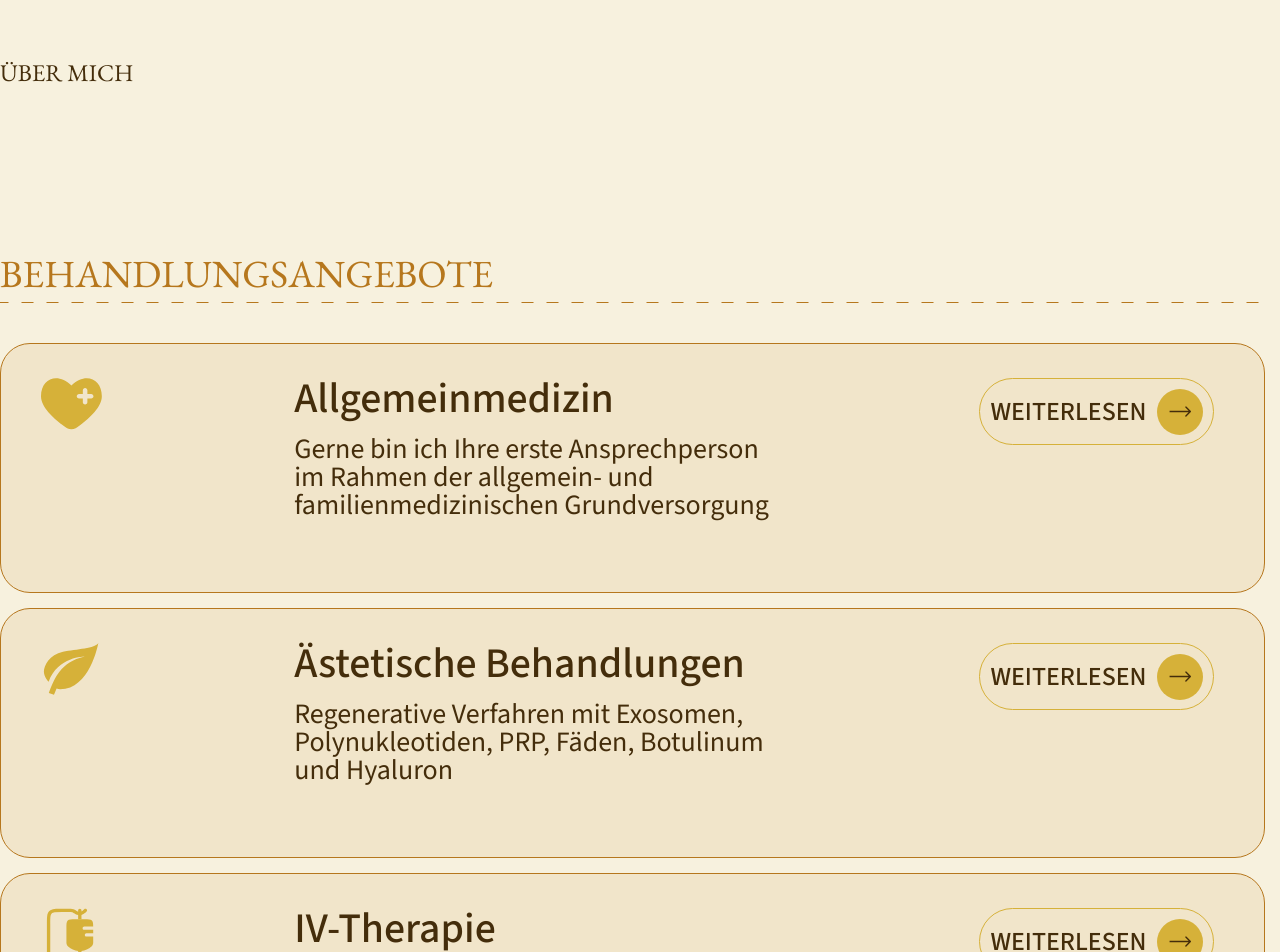
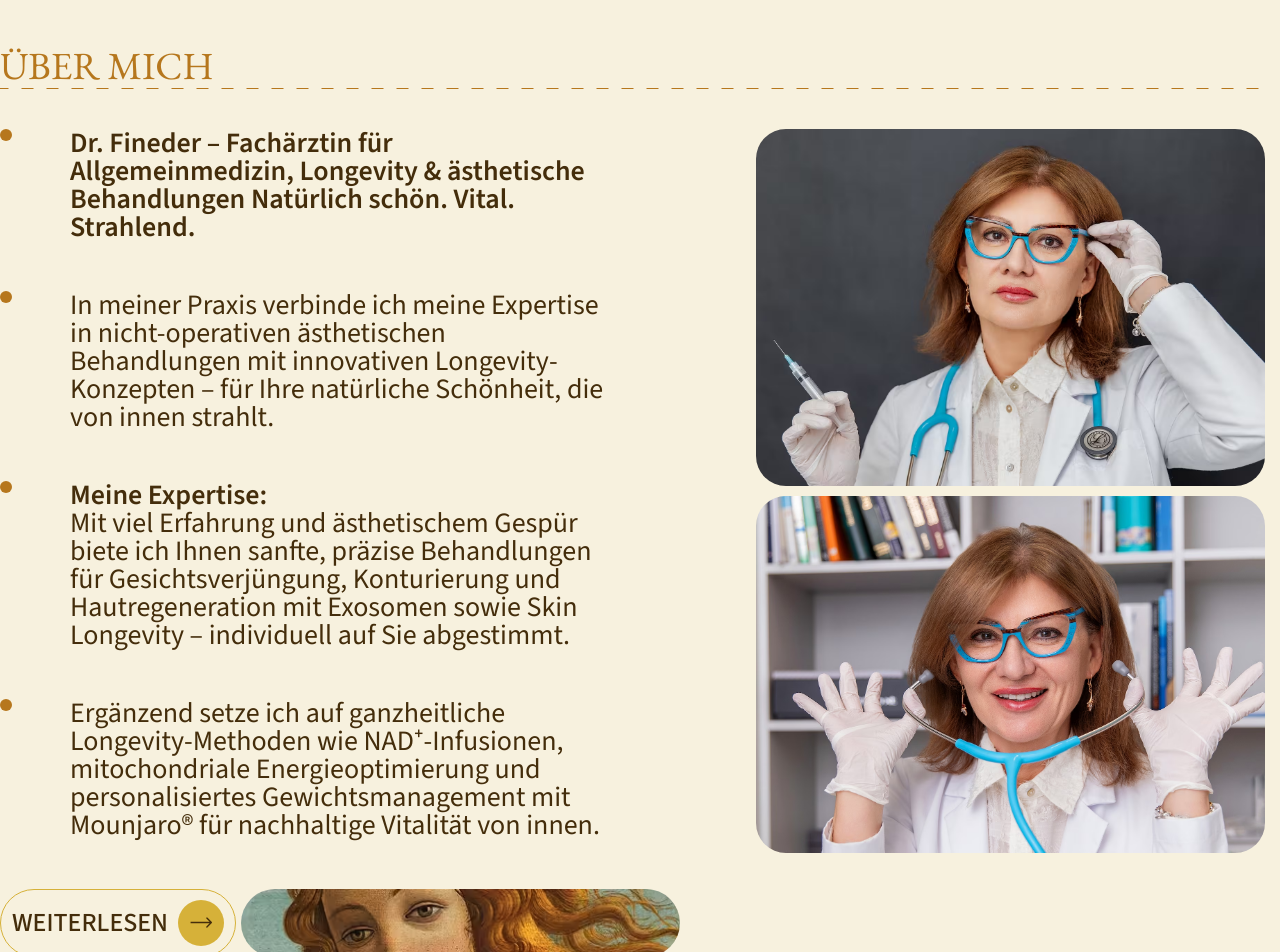
Before and after one commit to Ronddaa/finder, a React (Vite) app: page / in a window 1280 px wide. Shown: the part 1240-2192 px from the top of the page. Built offline with nearby package versions, Linux system fonts and the light colour scheme.

Commit message:
finish about / mainPage

```diff
--- a/src/App.jsx
+++ b/src/App.jsx
@@ -3,6 +3,7 @@ import Header from "./components/Header/Header";
 import MainPage from "./pages/MainPage";
 import Footer from "./components/Footer/Footer";
 import useIsDesktop from "./hooks/useIsDesktop";
+import ProposForMedicalPage from "./pages/PropsForMediaclPage";
 
 export default function App() {
 const isDesktop = useIsDesktop(1024)
@@ -10,10 +11,10 @@ const isDesktop = useIsDesktop(1024)
   return (
     <>
       <Header />
-      <main style={{ marginTop:  marginTopForMain}}>
+      <main style={{ marginTop: marginTopForMain }}>
         <Routes>
           <Route path="/" element={<MainPage />} />
-
+          <Route path="/behandlungsangebote" element={<ProposForMedicalPage />} />
         </Routes>
       </main>
       <Footer />
--- a/src/components/About/About.jsx
+++ b/src/components/About/About.jsx
@@ -1,14 +1,84 @@
 import styles from './About.module.css'
+import useIsDesktop from '../../hooks/useIsDesktop';
+import BtnWithImage from '../Buttons/WithImage/BtnWithImage';
+import meAboutIMGOne from './aboutImgOne.avif'
+import meAboutIMGTwo from './aboutImgTwo.avif'
 
 export default function About() {
+  const isDesktop = useIsDesktop(1024);
+
     return (
       <section className={styles.ablotSection}>
-        <div className="container">
+        <div className={`container ${styles.aboutContent}`}>
           <h2 className={styles.title}>Über mich</h2>
-                <article className={styles.wrapperContent}>
-                    <ul className={styles.wrapperInfoList}>
-
-                    </ul>
+          <article className={styles.wrapperContent}>
+            <ul className={styles.wrapperInfoList}>
+              <li className={styles.listText}>
+                <p className={styles.text}>
+                  <span>
+                    Dr. Fineder – Fachärztin für Allgemeinmedizin, Longevity &
+                    ästhetische Behandlungen Natürlich schön. Vital. Strahlend.
+                  </span>
+                </p>
+              </li>
+              <li className={styles.listText}>
+                <p className={styles.text}>
+                  In meiner Praxis verbinde ich meine Expertise in
+                  nicht-operativen ästhetischen Behandlungen mit innovativen
+                  Longevity-Konzepten – für Ihre natürliche Schönheit, die von
+                  innen strahlt.
+                </p>
+              </li>
+              {!isDesktop && (
+                <li className={styles.listText}>
+                  <img
+                    className={styles.meAboutIMG}
+                    src={meAboutIMGOne}
+                    alt="I am is Doctor"
+                    width={509}
+                    height={357}
+                  />
+                </li>
+              )}
+              <li className={styles.listText}>
+                <p className={styles.text}>
+                  <span>Meine Expertise:</span> <br /> Mit viel Erfahrung und
+                  ästhetischem Gespür biete ich Ihnen sanfte, präzise
+                  Behandlungen für Gesichtsverjüngung, Konturierung und
+                  Hautregeneration mit Exosomen sowie Skin Longevity –
+                  individuell auf Sie abgestimmt.
+                </p>
+              </li>
+              <li className={styles.listText}>
+                <p className={styles.text}>
+                  Ergänzend setze ich auf ganzheitliche Longevity-Methoden wie
+                  NAD⁺-Infusionen, mitochondriale Energieoptimierung und
+                  personalisiertes Gewichtsmanagement mit Mounjaro® für
+                  nachhaltige Vitalität von innen.
+                </p>
+              </li>
+              <li className={styles.listText}>
+                <BtnWithImage linkTo="/about" />
+              </li>
+            </ul>
+            {isDesktop && (
+              <div className={styles.wrapperImagesMe}>
+                <img
+                  className={styles.meAboutIMG}
+                  src={meAboutIMGOne}
+                  alt="I am is Doctor"
+                  width={509}
+                  height={357}
+                />
+                <img
+                  className={styles.meAboutIMG}
+                  src={meAboutIMGTwo}
+                  alt="I am is Doctor"
+                  width={509}
+                  height={357}
+                />
+              </div>
+            )}
           </article>
         </div>
       </section>
--- a/src/components/About/About.module.css
+++ b/src/components/About/About.module.css
@@ -0,0 +1,91 @@
+.title {
+  font-size: 7vw;
+  color: #b6771d;
+  text-transform: uppercase;
+  margin-bottom: 40px;
+  position: relative;
+  padding-bottom: 5px;
+}
+.title::after {
+  position: absolute;
+  content: "";
+  bottom: 0;
+  left: -40px;
+  height: 1px;
+  width: 130%;
+  background-image: linear-gradient(
+    to right,
+    #b6771d 50%,
+    rgba(255, 255, 255, 0) 0%
+  );
+  background-position: bottom;
+  background-size: 25px 1px;
+  background-repeat: repeat-x;
+}
+.wrapperContent{
+    display: flex;
+    flex-direction: column;
+    gap: 30px;
+}
+.wrapperInfoList{
+    display: flex;
+    flex-direction: column;
+    gap: 20px;
+}
+.text{
+    font-size: 16px;
+    line-height: 1;
+}
+.text span{
+    font-weight: 600;
+}
+.meAboutIMG{
+    border-radius: 30px;
+}
+
+@media(min-width:768px){
+    .wrapperContent{
+        flex-direction: row;
+        gap: 150px;
+    }
+    .title{
+        font-size: 3vw;
+    }
+    .title::after{
+        left: -40%;
+        width: 200%;
+    }
+    .wrapperInfoList{
+        gap: 50px;
+    }
+    .listText{
+        position: relative;
+    }
+    .listText::before{
+        position: absolute;
+        z-index: 2;
+        content: '';
+        left: 0;
+        top: 0;
+        width: 12px;
+        height: 12px;
+        background-color: #B6771D;
+        border-radius: 50%;
+    }
+    .listText:last-child::before{
+        display: none;
+    }
+    .text{
+        font-size: 28px;
+        padding-left: 70px;
+    }
+    .wrapperImagesMe{
+        display: flex;
+        flex-direction: column;
+        gap: 10px;
+    }
+    .meAboutIMG{
+        width: 509px;
+        height: 357px;
+    }
+}
--- /dev/null
+++ b/src/components/Buttons/WithImage/BtnWithImage.jsx
@@ -0,0 +1,20 @@
+import { NavLink } from "react-router-dom";
+import styles from "./BtnWithImage.module.css";
+import BtnWI from "./btnWI.avif";
+import sprite from "../../../icons.svg";
+
+export default function BtnWithImage({ linkTo }) {
+  return (
+    <div className={styles.wrapperBtnWithImage}>
+      <NavLink className={styles.linkTo} to={linkTo}>
+        weiterlesen
+        <div className={styles.wrapperDefaultIcon}>
+          <svg className={styles.defaultLinkIcon} width={15} height={8}>
+            <use xlinkHref={`${sprite}#icon-arrowRight`}></use>
+          </svg>
+        </div>
+      </NavLink>
+      <img className={styles.BtnWI} src={BtnWI} alt="Eva" />
+    </div>
+  );
+}
--- /dev/null
+++ b/src/components/Buttons/WithImage/BtnWithImage.module.css
@@ -0,0 +1,57 @@
+.wrapperBtnWithImage{
+    display: flex;
+    justify-content: space-between;
+    gap: 5px;
+}
+.linkTo{
+    display: flex;
+    justify-content: space-between;
+    align-items: center;
+    gap: 10px;
+    color: #442D0B;
+    text-transform: uppercase;
+    border-radius: 40px;
+    padding: 6px 7px;
+    border: 1px solid #D6B139;
+    font-size: 16px;
+    font-weight: 500;
+    line-height: 1;
+    width: 100%;
+}
+.wrapperDefaultIcon{
+    background-color: #D6B139;
+    border-radius: 50%;
+    width: 27px;
+    height: 27px;
+    display: flex;
+    align-items: center;
+    justify-content: center;
+}
+.defaultLinkIcon{
+    fill: #442D0B;
+}
+.BtnWI{
+    max-height: 40px;
+    max-width: 172px;
+    object-fit: cover;
+    object-position: top;
+    border-radius: 40px;
+}
+
+@media(min-width:768px){
+    .linkTo{
+        font-size: 26px;
+        padding: 10px 11px;
+    }
+    .wrapperDefaultIcon{
+        width: 46px;
+        height: 46px;
+    }
+    .defaultLinkIcon{
+        transform: scale(1.5);
+    }
+    .BtnWI{
+        max-height: 100%;
+        max-width: 100%;
+    }
+}
--- a/src/index.css
+++ b/src/index.css
@@ -77,6 +77,7 @@ p,
 li,
 a {
   white-space: pre-line;
+  line-height: 1;
 }
 img {
   display: block;
@@ -92,6 +93,7 @@ h6 {
   font-family: "Garamond";
   font-weight: 400;
   text-transform: uppercase;
+  line-height: 1;
 }
 button {
   font-family: "SS";
--- /dev/null
+++ b/src/pages/PropsForMediaclPage.jsx
@@ -0,0 +1,9 @@
+import ProposForMedical from "../components/ProposForMedical/ProposForMedical";
+
+export default function ProposForMedicalPage() {
+  return (
+    <>
+      <ProposForMedical />
+    </>
+  );
+}
```
Also changed, not shown: src/components/Buttons/WithImage/btnWI.avif (added).
